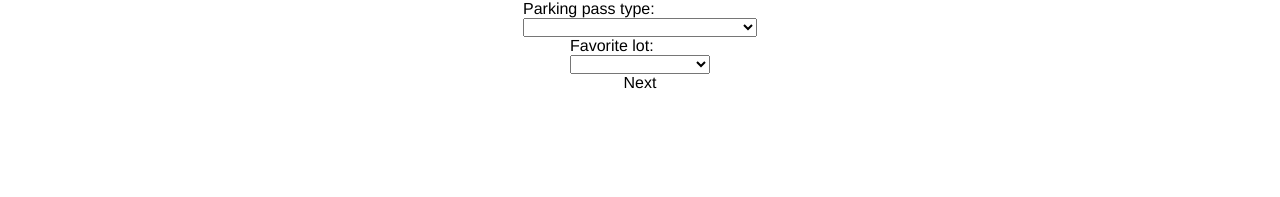
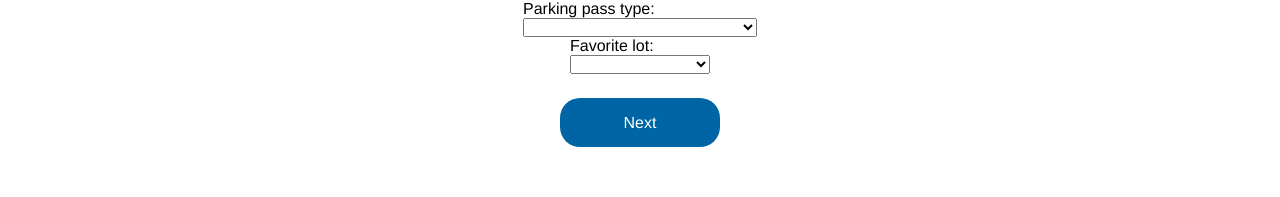
Before and after one commit to mkyle625/cis371-semester-project, a Vue app in the folder gv-park/: page /home in a window 1280 px wide. Shown: the part 344-541 px from the top of the page. Built offline with nearby package versions, Linux system fonts and the light colour scheme.

Commit message:
Basic logic, you can now close tutorial

```diff
--- a/gv-park/src/components/TutorialOverlay.vue
+++ b/gv-park/src/components/TutorialOverlay.vue
@@ -65,7 +65,7 @@
         userFavoriteLot = "";
 
         nextButton() {
-            this.$router.push({ name: "profile" });
+            this.$emit("nextButton", this.userParkingPass, this.userFavoriteLot);
         }
     }
 </script>
@@ -105,6 +105,23 @@
         color: gray;
     }
 
+    .btn {
+        border-radius: 20px;
+    }
+
+    #NextBtn {
+        color: #0065a4;
+        margin-top: 5vh;
+        margin-bottom: 2vh;
+    }
+
+    #NextBtn > span {
+        font-size: 2vh;
+        padding: 2vh 5vw;
+        background-color: #0065a4;
+        color: white;
+    }
+
     .logo {
         display: flex;
         flex-direction: column;
--- a/gv-park/src/views/HomeView.vue
+++ b/gv-park/src/views/HomeView.vue
@@ -2,7 +2,7 @@
     <div style="height: 100%">
         <Map @lot-tapped="selectLot"/>
         <LotOverlay :lot="lot" v-show="showOverlay" @closeOverlay="closeOverlay"/>
-        <TutorialOverlay/>
+        <TutorialOverlay v-show="showTutorial" @nextButton="nextButton"/>
         <NavBar/>
     </div>
 </template>
@@ -18,12 +18,17 @@
     export default class HomeView extends Vue {
         lot?: string;
         showOverlay = false;
+        showTutorial = true;
 
         selectLot(name: string): void {
             this.lot = name;
             // Change variable twice to force an update
             this.showOverlay = false;
             this.showOverlay = true;
+        }
+
+        nextButton() {
+            this.showTutorial = false;
         }
 
         closeOverlay(): void {
```
